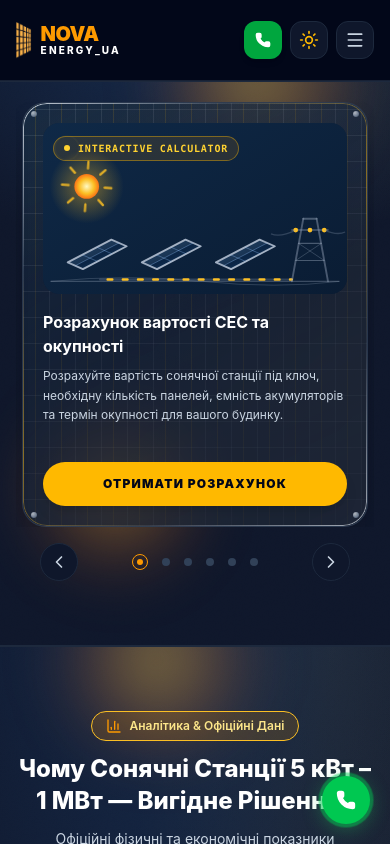
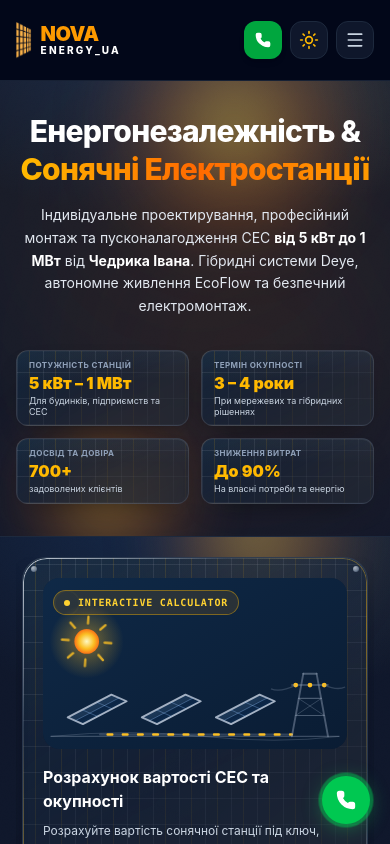
Before and after one commit to ParaskaBohdan/Chedryk_Landing, a React (Vite) app in the folder frontend/: page / in a window 390 px wide. Shown: the top 844 px of the page. Built offline with nearby package versions, Linux system fonts and the light colour scheme.

Commit message:
fix: optimize button and swipe cooldown durations for improved responsiveness

```diff
--- a/frontend/src/components/Hero.jsx
+++ b/frontend/src/components/Hero.jsx
@@ -18,7 +18,7 @@ export default function Hero({ theme }) {
   ];
 
   return (
-    <section id="hero" className={`hidden md:block relative py-12 sm:py-20 lg:py-24 overflow-hidden transition-colors duration-300 ${
+    <section id="hero" className={`relative py-8 md:py-20 lg:py-24 overflow-hidden transition-colors duration-300 ${
       isDark ? 'bg-slate-900 text-white' : 'bg-slate-100/80 text-slate-900'
     }`}>
       {/* Background Decorative Glowing Blobs */}
@@ -39,6 +39,56 @@ export default function Hero({ theme }) {
       <div className="solar-beam hidden lg:block w-[80px] h-[480px] -top-36 left-[12%]" style={{ animationDelay: '6s' }} aria-hidden="true" />
 
       <div className="max-w-7xl mx-auto px-4 sm:px-6 lg:px-8 relative z-10">
+
+        {/* Mobile View: Render only title, description, and the 4 stats blocks */}
+        <div className="block md:hidden space-y-6 text-center">
+          <div className="space-y-4">
+            <h1 className={`text-3xl font-extrabold tracking-tight leading-tight ${
+              isDark ? 'text-white' : 'text-slate-900'
+            }`}>
+              Енергонезалежність & <br />
+              <span className="bg-gradient-to-r from-amber-400 via-orange-500 to-amber-500 bg-clip-text text-transparent">
+                Сонячні Електростанції
+              </span>
+            </h1>
+
+            <p className={`text-sm font-normal leading-relaxed px-2 ${
+              isDark ? 'text-slate-200' : 'text-slate-700'
+            }`}>
+              Індивідуальне проектирування, професійний монтаж та пусконалагодження СЕС <strong className={isDark ? 'text-white' : 'text-slate-900'}>від 5 кВт до 1 МВт</strong> від <strong className={isDark ? 'text-white' : 'text-slate-900'}>Чедрика Івана</strong>. Гібридні системи Deye, автономне живлення EcoFlow та безпечний електромонтаж.
+            </p>
+          </div>
+
+          {/* Stats blocks (2x2 Grid) */}
+          <div className="grid grid-cols-2 gap-3 pt-2">
+            {stats.map((item, index) => (
+              <div
+                key={index}
+                className={`glass-card pv-shell pv-texture py-2 px-3 rounded-xl border text-left ${
+                  isDark
+                    ? 'border-slate-800 bg-slate-800/60'
+                    : 'border-slate-200 bg-white shadow-xs'
+                }`}
+              >
+                <span className="pv-sheen" aria-hidden="true" />
+                <div className="pv-content">
+                  <p className={`text-[8px] font-bold uppercase tracking-wider ${isDark ? 'text-slate-400' : 'text-slate-500'}`}>
+                    {item.label}
+                  </p>
+                  <p className={`text-base font-black mt-0 ${isDark ? 'text-amber-400' : 'text-orange-500'}`}>
+                    {item.value}
+                  </p>
+                  <p className={`text-[9px] mt-0 leading-tight ${isDark ? 'text-slate-300' : 'text-slate-600'}`}>
+                    {item.desc}
+                  </p>
+                </div>
+              </div>
+            ))}
+          </div>
+        </div>
+
+        {/* Desktop View: Main Grid & Stats Bar */}
+        <div className="hidden md:block">
           <div className="grid grid-cols-1 lg:grid-cols-12 gap-8 sm:gap-12 items-center">
 
             {/* Main Hero Text */}
@@ -118,14 +168,6 @@ export default function Hero({ theme }) {
               transition={{ duration: 0.5, delay: 0.15 }}
               className="hidden lg:block lg:col-span-5 relative"
             >
-            {/* Floating efficiency readout */}
-            {/* <div className="absolute -top-3 -left-3 sm:-left-6 z-20 glass-deep rounded-xl px-3 py-2 shadow-xl hidden sm:block">
-              <p className={`text-[9px] font-bold telemetry-label ${isDark ? 'text-slate-400' : 'text-slate-500'}`}>
-                Panel Efficiency
-              </p>
-              <p className="text-base font-black tabular-nums text-solar-gradient">23.8%</p>
-            </div> */}
-
               <SolarPanelCard theme={theme} glow className="p-5 sm:p-8 shadow-2xl">
                 <div className={`flex items-center justify-between pb-5 border-b ${
                   isDark ? 'border-slate-700' : 'border-slate-200'
@@ -216,6 +258,7 @@ export default function Hero({ theme }) {
             ))}
           </motion.div>
         </div>
+      </div>
     </section>
   );
 }
--- a/frontend/src/components/Services.jsx
+++ b/frontend/src/components/Services.jsx
@@ -26,8 +26,8 @@ export default function Services({ onSelectService, theme }) {
   const isDark = theme === 'dark';
 
   // НАЛАШТУВАННЯ ЗАДЕРЖОК (в мілісекундах)
-  const BUTTON_COOLDOWN = 150; // Нативно швидкий відгук на кнопки
-  const SWIPE_COOLDOWN = 150;  // Нативно швидкий відгук на свайпи
+  const BUTTON_COOLDOWN = 100; // Нативно швидкий відгук на кнопки
+  const SWIPE_COOLDOWN = 50;  // Нативно швидкий відгук на свайпи
 
   const activeIndex = ((virtualIndex % 6) + 6) % 6;
 
```
Lines whose indentation alone changed are shown as unchanged.
